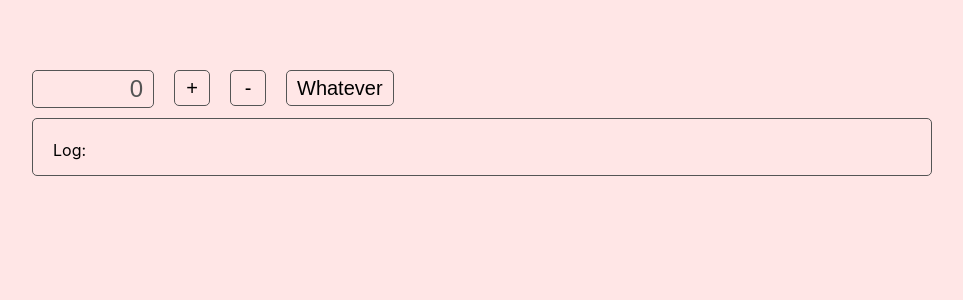
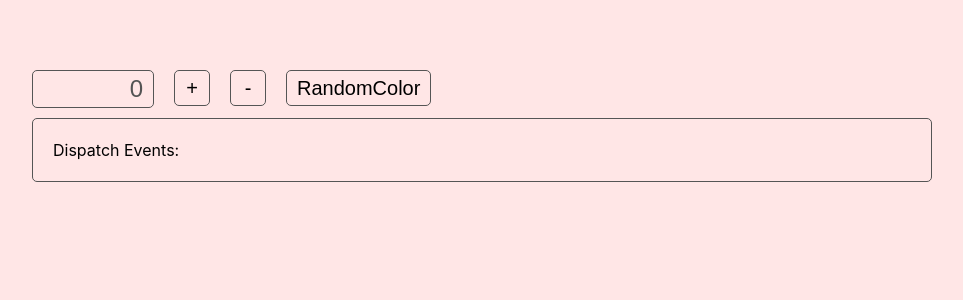
Before and after one commit to jchang6513/redux-thunk-with-view, a React (Create React App) app: page / in a window 1280 px wide. Shown: the top 300 px of the page, without its empty margins (158-1121 px from the left). Built offline with nearby package versions, Linux system fonts and the light colour scheme.

Commit message:
Change text

```diff
--- a/src/App.tsx
+++ b/src/App.tsx
@@ -43,15 +43,20 @@ const Button = styled.button`
   border: 1px solid #555;
   border-radius: 5px;
   padding: 5px 10px;
+  outline-color: #555;
+  outline-width: 2px;
 `;
 
-const Log = styled.div`
+const BorderBox = styled.div`
   border: 1px solid #555;
   border-radius: 5px;
   padding: 5px 20px;
   min-width: 200px;
+  margin-top: 10px;
+`
+
+const Events = styled.div`
   max-height: 50vh;
-  margin-top: 10px;
   overflow: scroll;
   > * {
     margin-bottom: 10px;
@@ -86,11 +91,12 @@ const App = (props: any) => {
         />
         <Button onClick={() => dispatch(increase())}>+</Button>
         <Button onClick={() => dispatch(decrease())}>-</Button>
-        <Button onClick={() => dispatch(changeColor())}>Whatever</Button>
+        <Button onClick={() => dispatch(changeColor())}>RandomColor</Button>
       </Flex>
-      <Log>
-        <p>Log: </p>
+      <BorderBox>
+        <p>Dispatch Events: </p>
         { logs.length > 0 && (
+          <Events>
             <table>
               <tbody>
                 {logs.map((log, index) => (
@@ -101,8 +107,9 @@ const App = (props: any) => {
                 )).slice(0).reverse()}
               </tbody>
             </table>
+          </Events>
         )}
-      </Log>
+      </BorderBox>
     </Layout>
   );
 };
```
Lines whose indentation alone changed are shown as unchanged.
